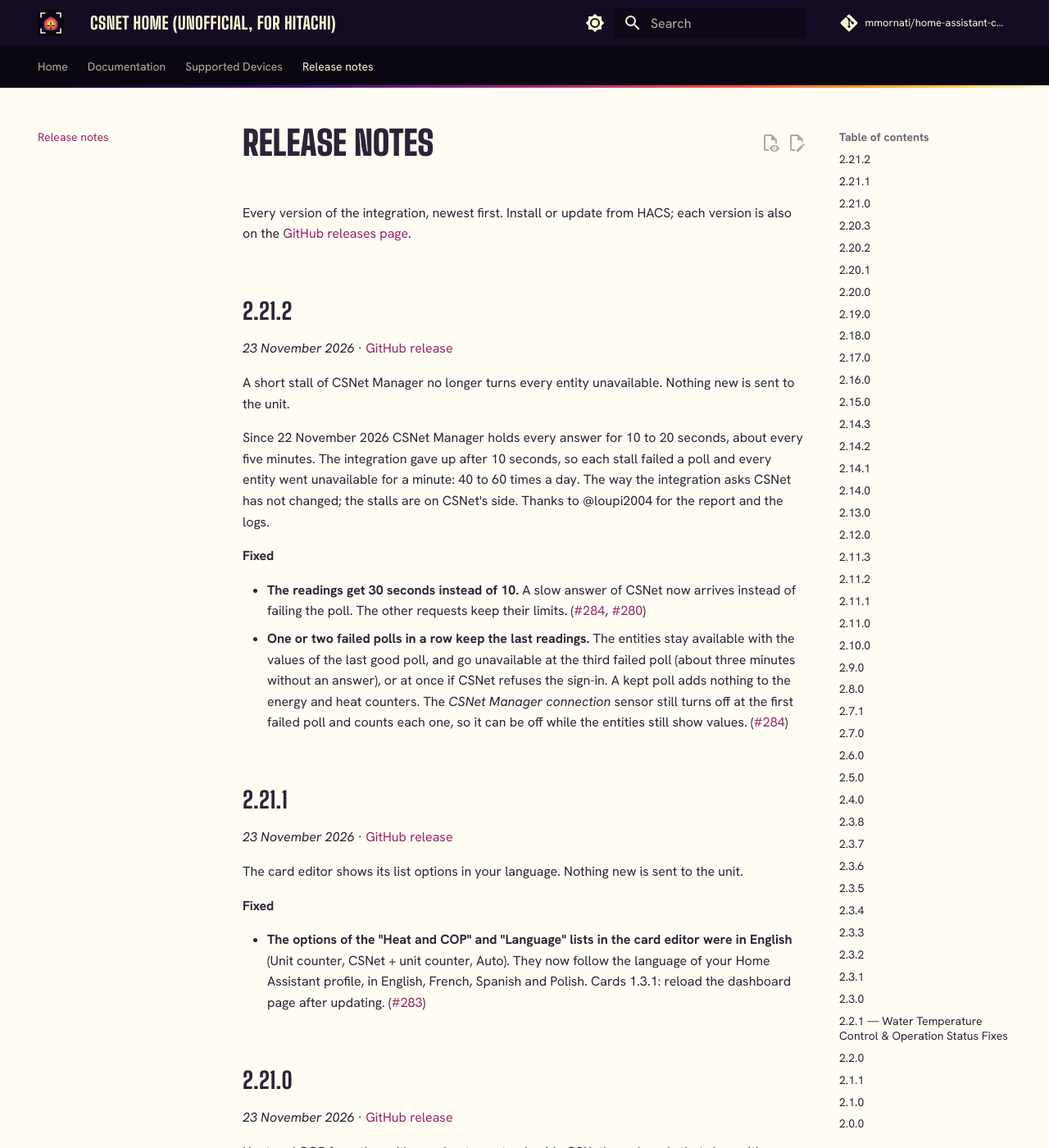
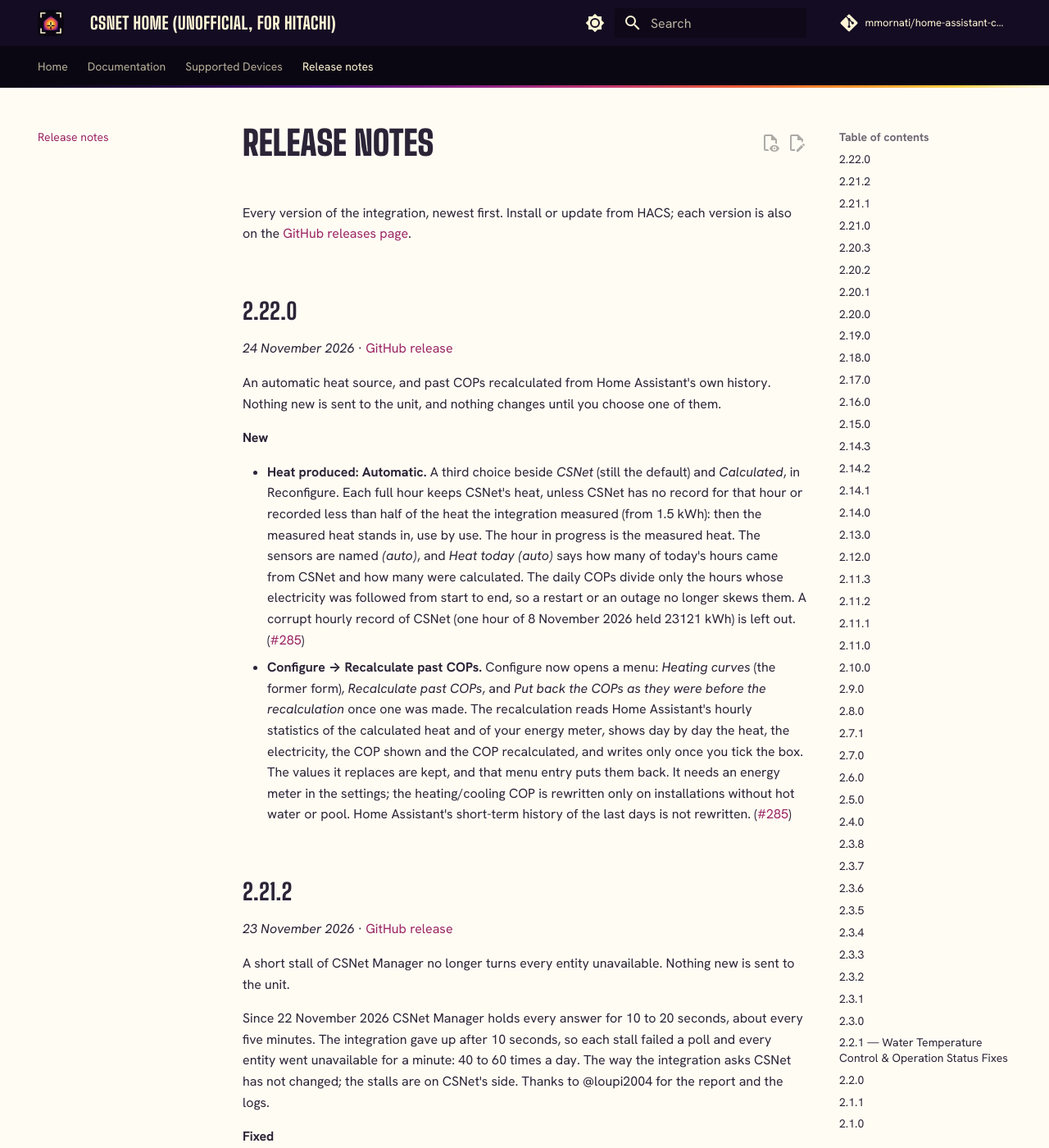
Before and after one commit to mmornati/home-assistant-csnet-home, an MkDocs documentation site: the page built from docs/release-notes.md, in a window 1280 px wide and 1400 px high. Shown: the whole window at 82% size. Built offline with MkDocs 1.6.1 and Material for MkDocs 9.7.7, drawn with Linux system fonts in a browser that asks for light colours; some web fonts are replaced; comment, search, counter and statistics services are not loaded.

Commit message:
Release notes for 2.22.0

```diff
--- a/docs/release-notes.md
+++ b/docs/release-notes.md
@@ -6,6 +6,17 @@ description: What changed in each version of the CSNet Home (unofficial, for Hit
 # Release notes
 
 Every version of the integration, newest first. Install or update from HACS; each version is also on the [GitHub releases page](https://github.com/mmornati/home-assistant-csnet-home/releases).
+
+## 2.22.0
+
+*24 November 2026* · [GitHub release](https://github.com/mmornati/home-assistant-csnet-home/releases/tag/2.22.0)
+
+An automatic heat source, and past COPs recalculated from Home Assistant's own history. Nothing new is sent to the unit, and nothing changes until you choose one of them.
+
+#### New
+
+- **Heat produced: Automatic.** A third choice beside *CSNet* (still the default) and *Calculated*, in Reconfigure. Each full hour keeps CSNet's heat, unless CSNet has no record for that hour or recorded less than half of the heat the integration measured (from 1.5 kWh): then the measured heat stands in, use by use. The hour in progress is the measured heat. The sensors are named *(auto)*, and *Heat today (auto)* says how many of today's hours came from CSNet and how many were calculated. The daily COPs divide only the hours whose electricity was followed from start to end, so a restart or an outage no longer skews them. A corrupt hourly record of CSNet (one hour of 8 November 2026 held 23121 kWh) is left out. ([#285](https://github.com/mmornati/home-assistant-csnet-home/pull/285))
+- **Configure → Recalculate past COPs.** Configure now opens a menu: *Heating curves* (the former form), *Recalculate past COPs*, and *Put back the COPs as they were before the recalculation* once one was made. The recalculation reads Home Assistant's hourly statistics of the calculated heat and of your energy meter, shows day by day the heat, the electricity, the COP shown and the COP recalculated, and writes only once you tick the box. The values it replaces are kept, and that menu entry puts them back. It needs an energy meter in the settings; the heating/cooling COP is rewritten only on installations without hot water or pool. Home Assistant's short-term history of the last days is not rewritten. ([#285](https://github.com/mmornati/home-assistant-csnet-home/pull/285))
 
 ## 2.21.2
 
```
